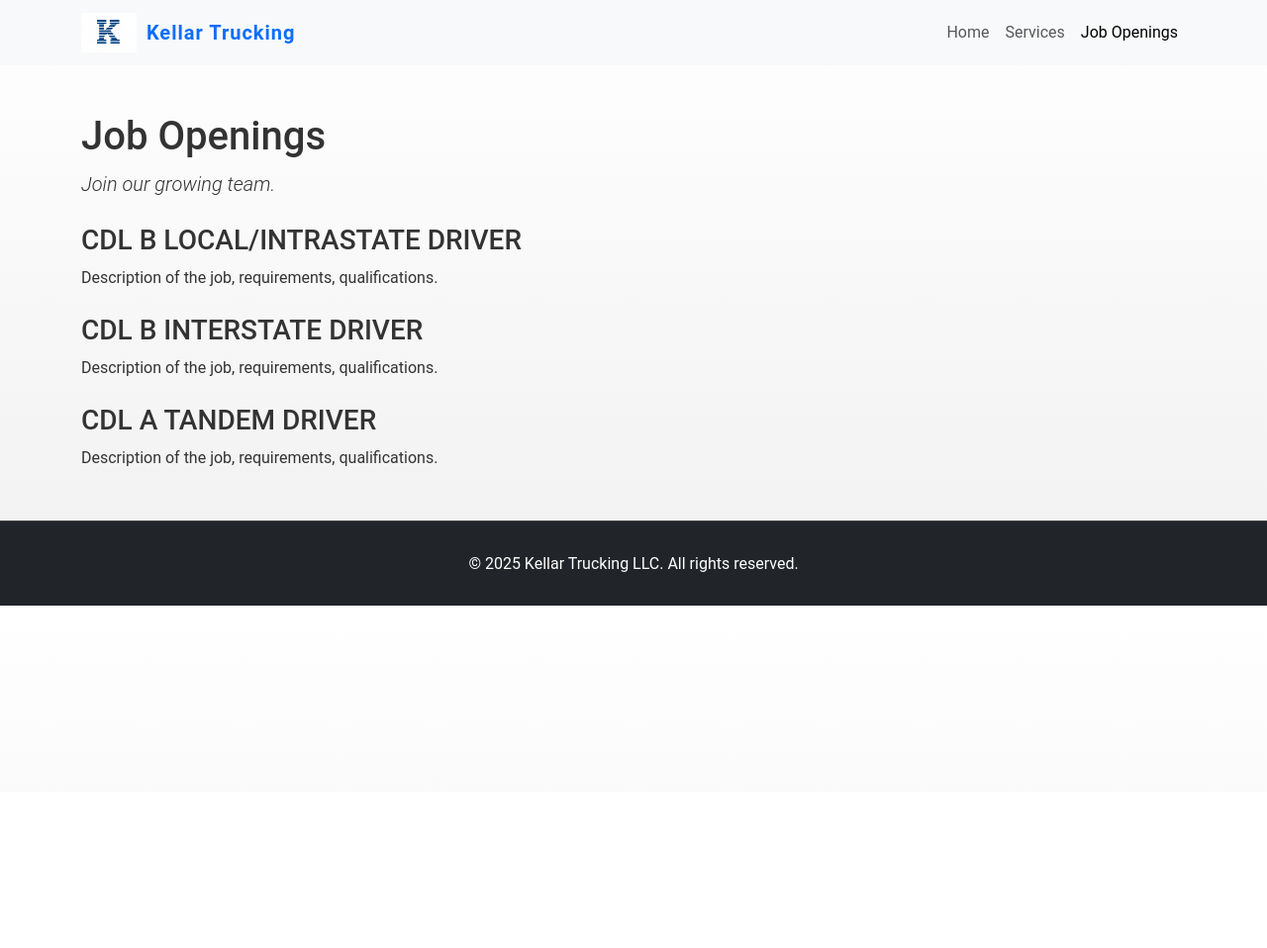
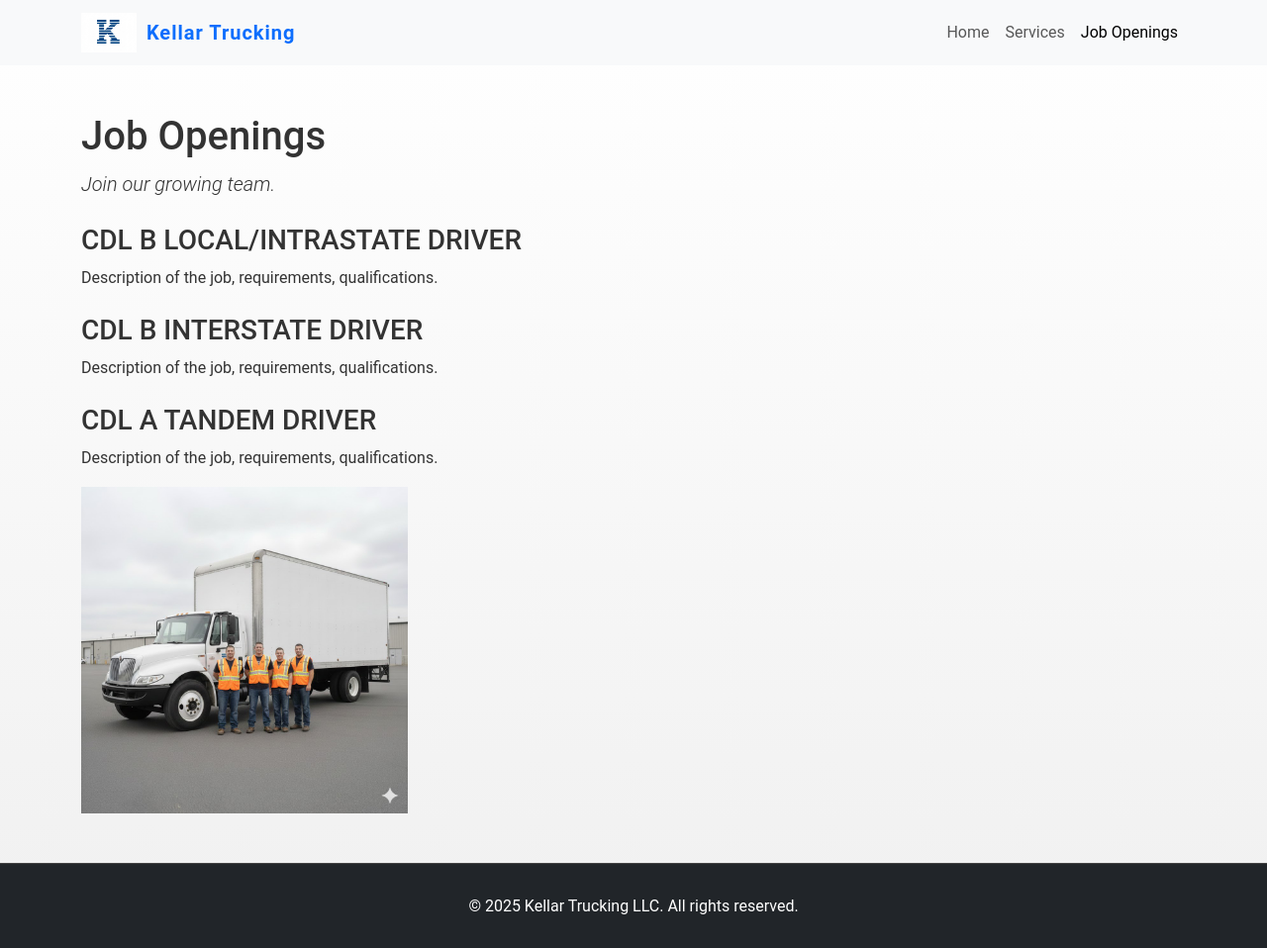
Before and after one commit to Drew0x/Drew0x.github.io, a plain HTML site: page jobs.html in a window 1280 px wide. Shown: the whole page at 99% size. Before the commit the page ends 800 px from the top, so only its background shows below. Drawn offline with nearby package versions, Linux system fonts and the light colour scheme; files that its build step writes are made by us from their sources.

Commit message:
Update jobs.html

```diff
--- a/jobs.html
+++ b/jobs.html
@@ -40,6 +40,7 @@
 
             <h3 class="mt-4">CDL A TANDEM DRIVER</h3>
             <p>Description of the job, requirements, qualifications.</p>
+            <img src = "employees.jpg" alt ="Logo" style="height:330px; margin-right:400px;">
         </div>
     </div>
 
```
